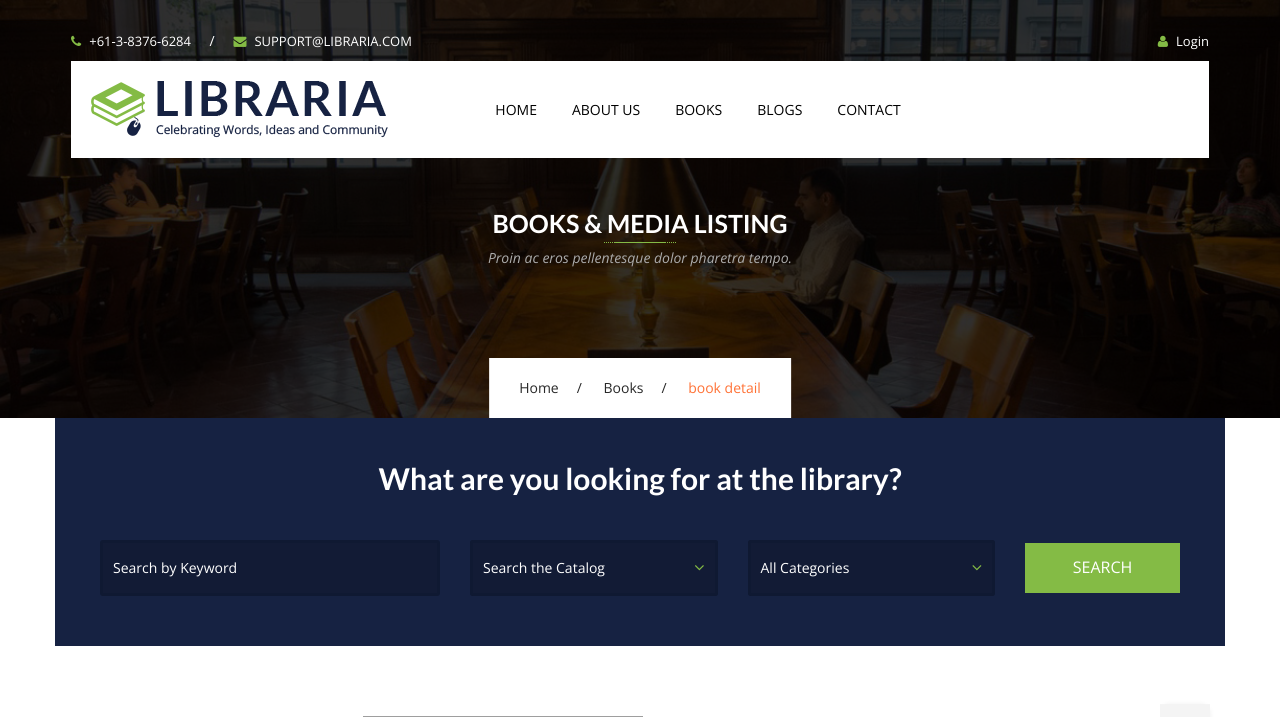
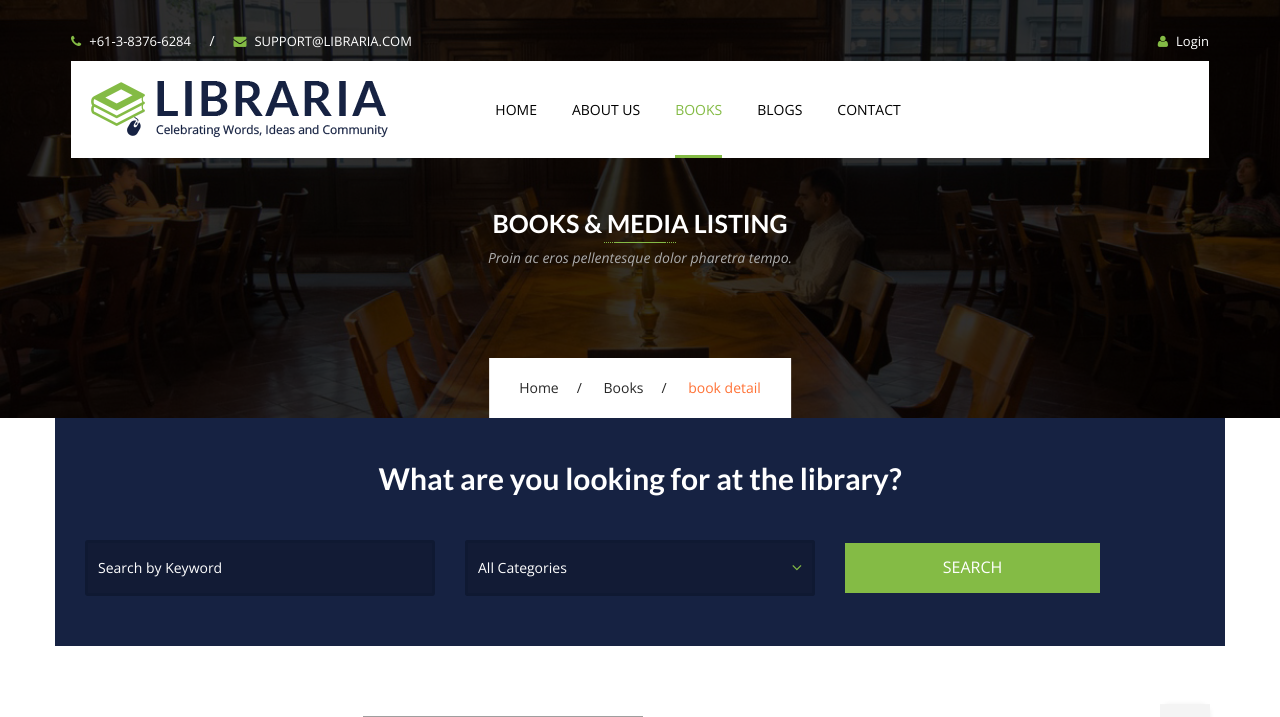
Before and after one commit to umutambyi-gad/Kigalidonaintelligencia, a Django app: page /books/book-title-slug in a window 1280 px wide. Shown: the top 717 px of the page. Run offline with Django 3.2, Linux system fonts and the light colour scheme; some libraries are stand-ins or nearby versions; grey boxes are pictures that could not be loaded.

Commit message:
Correction of broken links

```diff
--- a/website/templates/about-us.html
+++ b/website/templates/about-us.html
@@ -12,7 +12,7 @@
         </div>
         <div class="breadcrumb">
             <ul>
-                <li><a href="index-2.html">Home</a></li>
+                <li><a href="{% url 'website:home' %}">Home</a></li>
                 <li>About Us</li>
             </ul>
         </div>
--- a/website/templates/blog-single.html
+++ b/website/templates/blog-single.html
@@ -1,5 +1,6 @@
 {% extends 'base.html' %}
 {% load static %}
+{% block blog-active %}active{% endblock %}
 {% block content %}
 
 <!-- Start: Page Banner -->
--- a/website/templates/blogs.html
+++ b/website/templates/blogs.html
@@ -12,7 +12,7 @@
         </div>
         <div class="breadcrumb">
             <ul>
-                <li><a href="index-2.html">Home</a></li>
+                <li><a href="{% url 'website:home' %}">Home</a></li>
                 <li>Blog</li>
             </ul>
         </div>
--- a/website/templates/book-single.html
+++ b/website/templates/book-single.html
@@ -1,5 +1,6 @@
 {% extends 'base.html' %}
 {% load static %}
+{% block book-active %}active{% endblock %}
 {% block content %}
 
 <!-- Start: Page Banner -->
@@ -30,29 +31,15 @@
                     <div class="row">
                         <!-- Start: Search Section -->
                     <section class="search-filters">
-                            <div class="container">
                         <div class="filter-box">
                             <h3>What are you looking for at the library?</h3>
-                                    <form action="http://libraria.demo.presstigers.com/index.html" method="get">
-                                        <div class="col-md-4 col-sm-6">
+                            <form action="" method="get">
+                                <div class="col-md-4 col-sm-5">
                                     <div class="form-group">
-                                                <label class="sr-only" for="keywords">Search by Keyword</label>
                                         <input class="form-control" placeholder="Search by Keyword" id="keywords" name="keywords" type="text">
                                     </div>
                                 </div>
-                                        <div class="col-md-3 col-sm-6">
-                                            <div class="form-group">
-                                                <select name="catalog" id="catalog" class="form-control">
-                                                    <option>Search the Catalog</option>
-                                                    <option>Catalog 01</option>
-                                                    <option>Catalog 02</option>
-                                                    <option>Catalog 03</option>
-                                                    <option>Catalog 04</option>
-                                                    <option>Catalog 05</option>
-                                                </select>
-                                            </div>
-                                        </div>
-                                        <div class="col-md-3 col-sm-6">
+                                <div class="col-md-4 col-sm-5">
                                     <div class="form-group">
                                         <select name="category" id="category" class="form-control">
                                             <option>All Categories</option>
@@ -64,14 +51,14 @@
                                         </select>
                                     </div>
                                 </div>
-                                        <div class="col-md-2 col-sm-6">
+                                <div class="col-md-3 col-sm-5">
                                     <div class="form-group">
                                         <input class="form-control" type="submit" value="Search">
                                     </div>
                                 </div>
                             </form>
                         </div>
-                            </div>
+                        <div class="clear"></div>
                     </section>
                     <!-- End: Search Section -->
                     </div>
--- a/website/templates/books.html
+++ b/website/templates/books.html
@@ -12,7 +12,7 @@
         </div>
         <div class="breadcrumb">
             <ul>
-                <li><a href="index-2.html">Home</a></li>
+                <li><a href="{% url 'website:home' %}">Home</a></li>
                 <li>Books</li>
             </ul>
         </div>
--- a/website/templates/contact.html
+++ b/website/templates/contact.html
@@ -12,7 +12,7 @@
         </div>
         <div class="breadcrumb">
             <ul>
-                <li><a href="index-2.html">Home</a></li>
+                <li><a href="{% url 'website:home' %}">Home</a></li>
                 <li>Contact</li>
             </ul>
         </div>
```
Also changed, not shown: templates/base.html (+7 -45 lines). Lines whose indentation alone changed are shown as unchanged.
